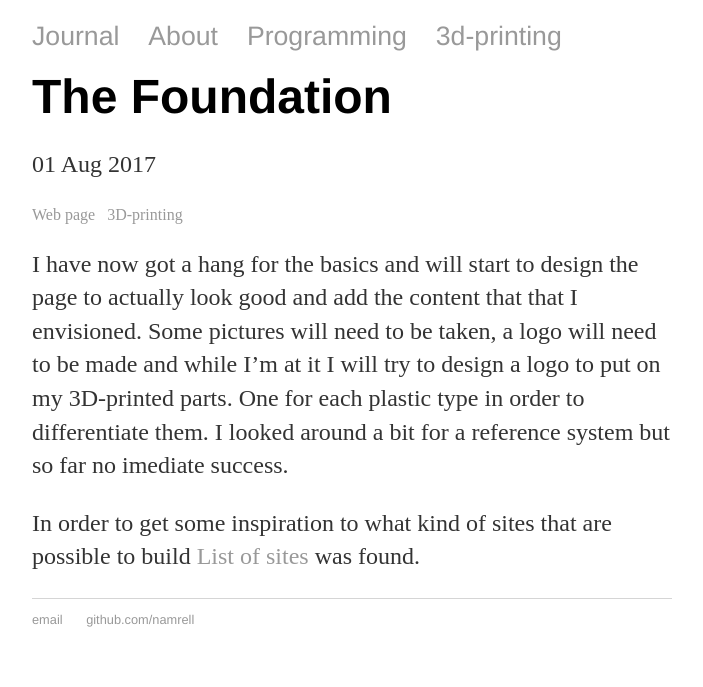
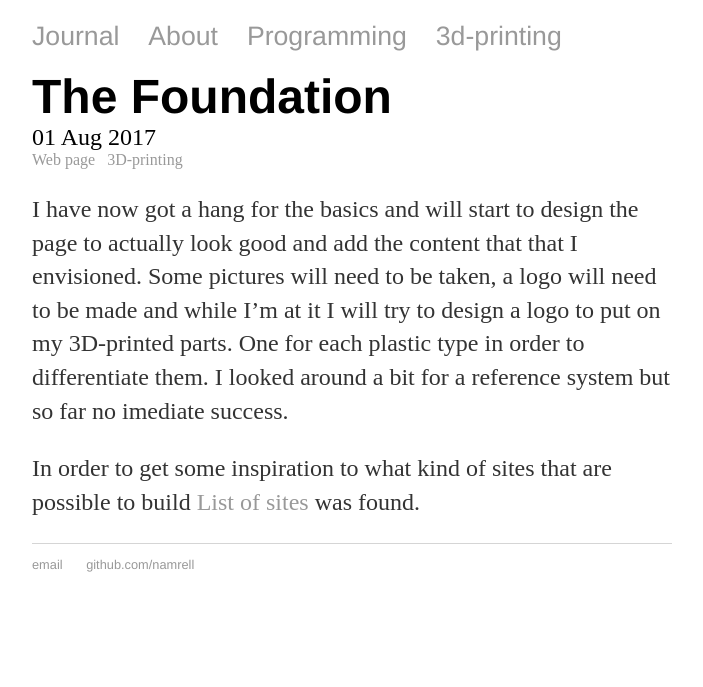
Before and after one commit to Namrell/Namrell.github.io, a Jekyll site: the page built from _posts/2017-08-01-the-foundation.md, in a window 1280 px wide. Shown: the part 265-952 px from the top of the page, without its empty margins (288-991 px from the left). Built offline with Jekyll 4.4.1, drawn with Linux system fonts in a browser that asks for light colours; comment, search, counter and statistics services are not loaded; after the commit the page ends 900 px from its top, so only the background shows below that.

Commit message:
Update post.html

```diff
--- a/_layouts/post.html
+++ b/_layouts/post.html
@@ -2,7 +2,7 @@
 layout: default
 ---
 <h1>{{ page.title }}</h1>
-  <p class="meta">{{ page.date | date_to_string }}</p>
+  <h2>{{ page.date | date_to_string }}</h2>
 
 <div class="post-categories">
   {% if post %}
```
